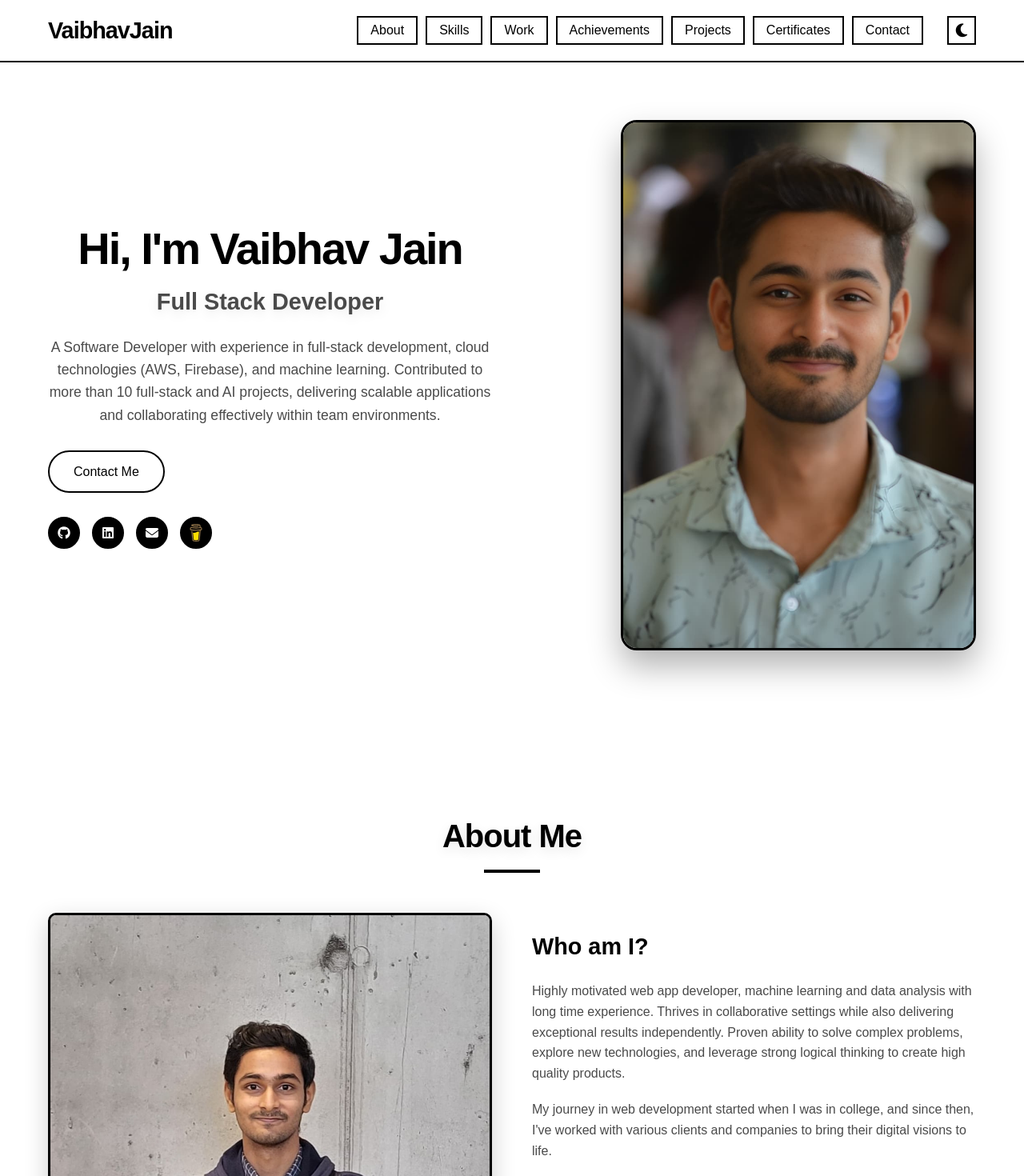
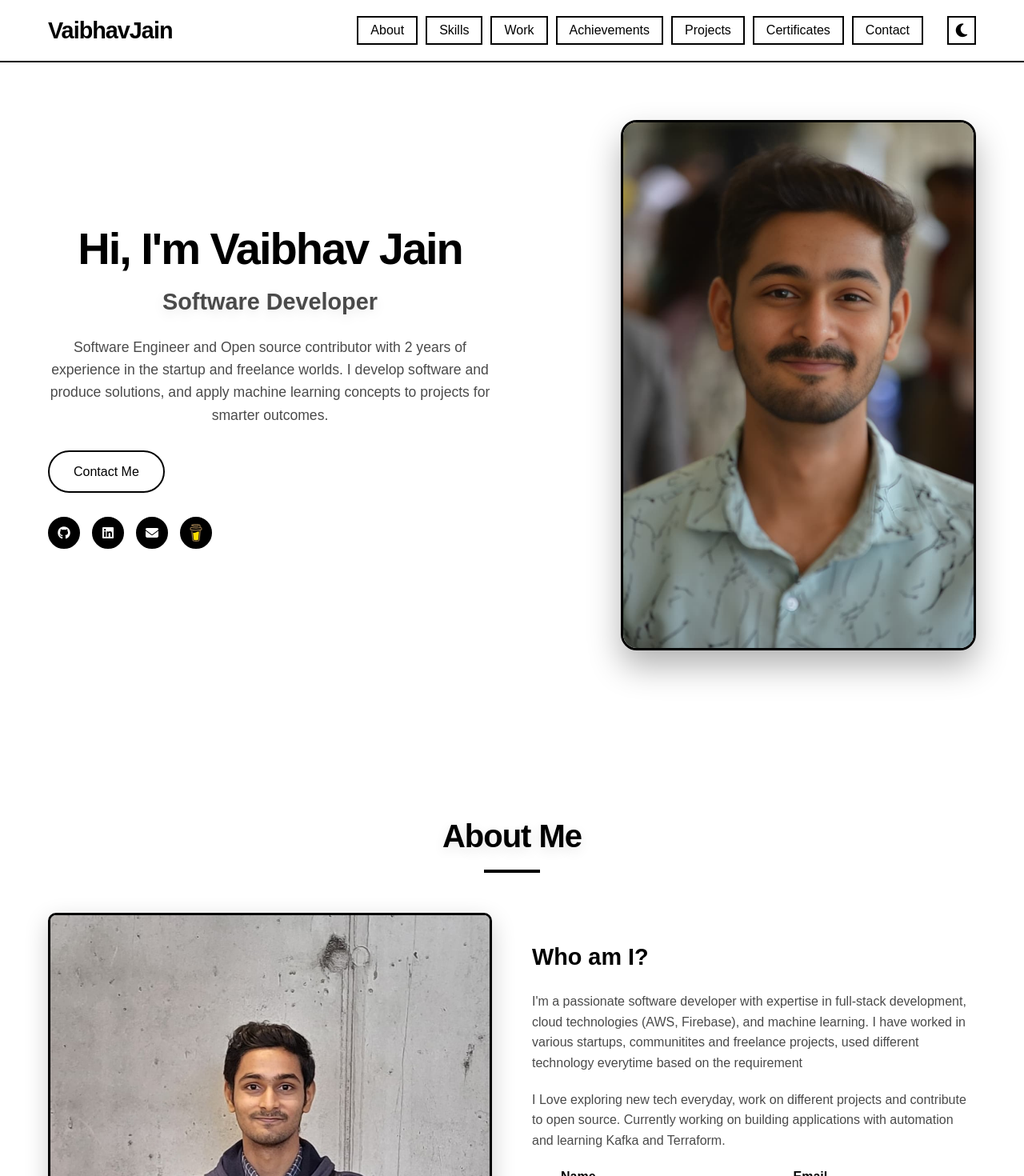
Before and after one commit to v-aibha-v-jain/Portfolio, a React (Create React App) app: page / in a window 1280 px wide. Shown: the top 1470 px of the page at 80% size. Built offline with nearby package versions, Linux system fonts and the light colour scheme; no server answers.

Commit message:
About me :3

```diff
--- a/src/components/About.js
+++ b/src/components/About.js
@@ -36,8 +36,8 @@ const About = () => {
           </div>
           <div className="about-text">
             <h3>Who am I?</h3>
-            <p>Highly motivated web app developer, machine learning and data analysis with long time experience. Thrives in collaborative settings while also delivering exceptional results independently. Proven ability to solve complex problems, explore new technologies, and leverage strong logical thinking to create high quality products.</p>
-            <p>My journey in web development started when I was in college, and since then, I've worked with various clients and companies to bring their digital visions to life.</p>
+            <p>I'm a passionate software developer with expertise in full-stack development, cloud technologies (AWS, Firebase), and machine learning. I have worked in various startups, communitites and freelance projects, used different technology everytime based on the requirement</p>
+            <p>I Love exploring new tech everyday, work on different projects and contribute to open source. Currently working on building applications with automation and learning Kafka and Terraform.</p>
             <div className="about-details">
               <div className="detail">
                 <i className="fas fa-user"></i>
--- a/src/components/Contact.js
+++ b/src/components/Contact.js
@@ -179,7 +179,7 @@ const Contact = () => {
           <div className="footer-content">
             <div className="footer-logo">
               <h2>Vaibhav<span>Jain</span></h2>
-              <p>Full Stack Developer</p>
+              <p>Software Developer</p>
             </div>
             <div className="footer-links">
               <h3>Quick Links</h3>
--- a/src/components/Hero.js
+++ b/src/components/Hero.js
@@ -28,8 +28,8 @@ const Hero = () => {
       <div className="container">
         <div className="hero-content">
           <h1>Hi, I'm <span>Vaibhav Jain</span></h1>
-          <h2>Full Stack Developer</h2>
-          <p>A Software Developer with experience in full-stack development, cloud technologies (AWS, Firebase), and machine learning. Contributed to more than 10 full-stack and AI projects, delivering scalable applications and collaborating effectively within team environments.</p>
+          <h2>Software Developer</h2>
+          <p>Software Engineer and Open source contributor with 2 years of experience in the startup and freelance worlds. I develop software and produce solutions, and apply machine learning concepts to projects for smarter outcomes.</p>
           <div className="hero-buttons">
             <a href="/#contact" className="btn btn-secondary" onClick={handleContactClick}>Contact Me</a>
           </div>
```
